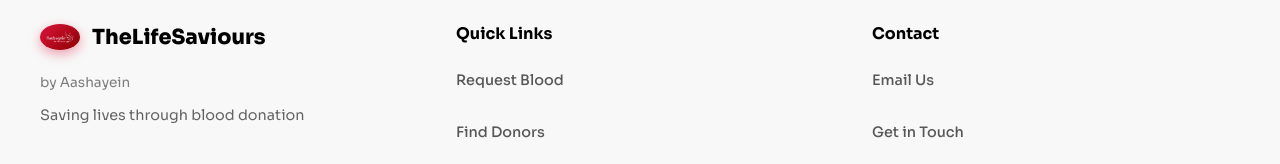
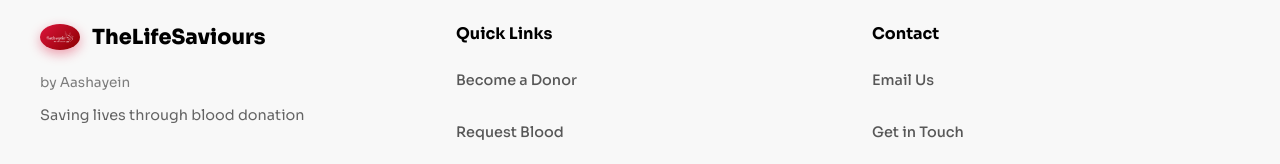
Before and after one commit to amrahulsaini/blood, a Next.js app: page / in a window 1280 px wide. Shown: the part 3041-3205 px from the top of the page. Built offline with nearby package versions, Linux system fonts and the light colour scheme.

Commit message:
chore(footer): Add 'Become a Donor' quick link pointing to /donorentries

```diff
--- a/app/page.tsx
+++ b/app/page.tsx
@@ -255,6 +255,7 @@ export default function Home() {
           <div className={styles.footerSection}>
             <h4 className={styles.footerSectionTitle}>Quick Links</h4>
             <div className={styles.footerLinks}>
+              <Link href="/donorentries">Become a Donor</Link>
               <Link href="/request-blood">Request Blood</Link>
               <Link href="/donate-blood">Find Donors</Link>
             </div>
```
